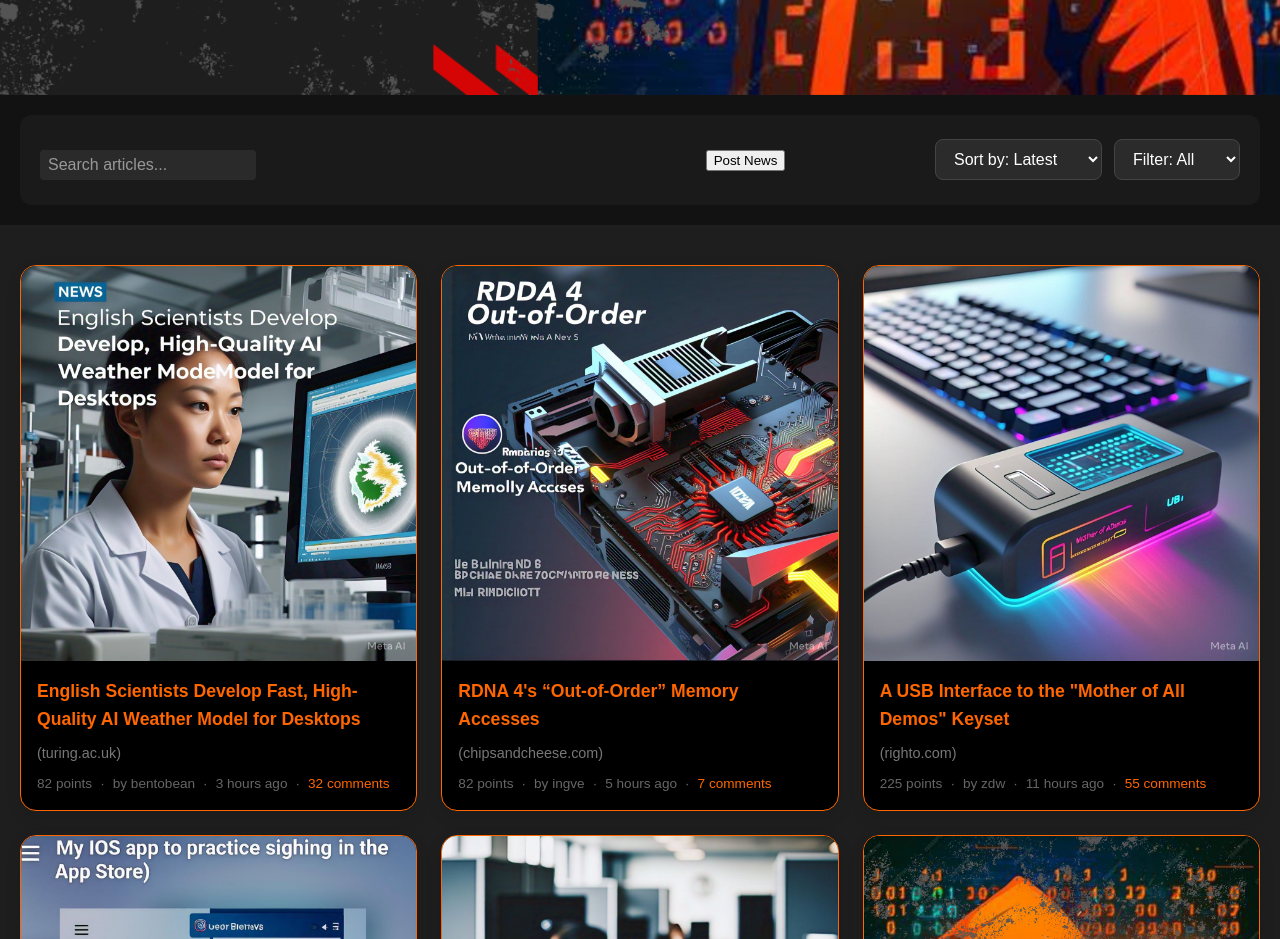
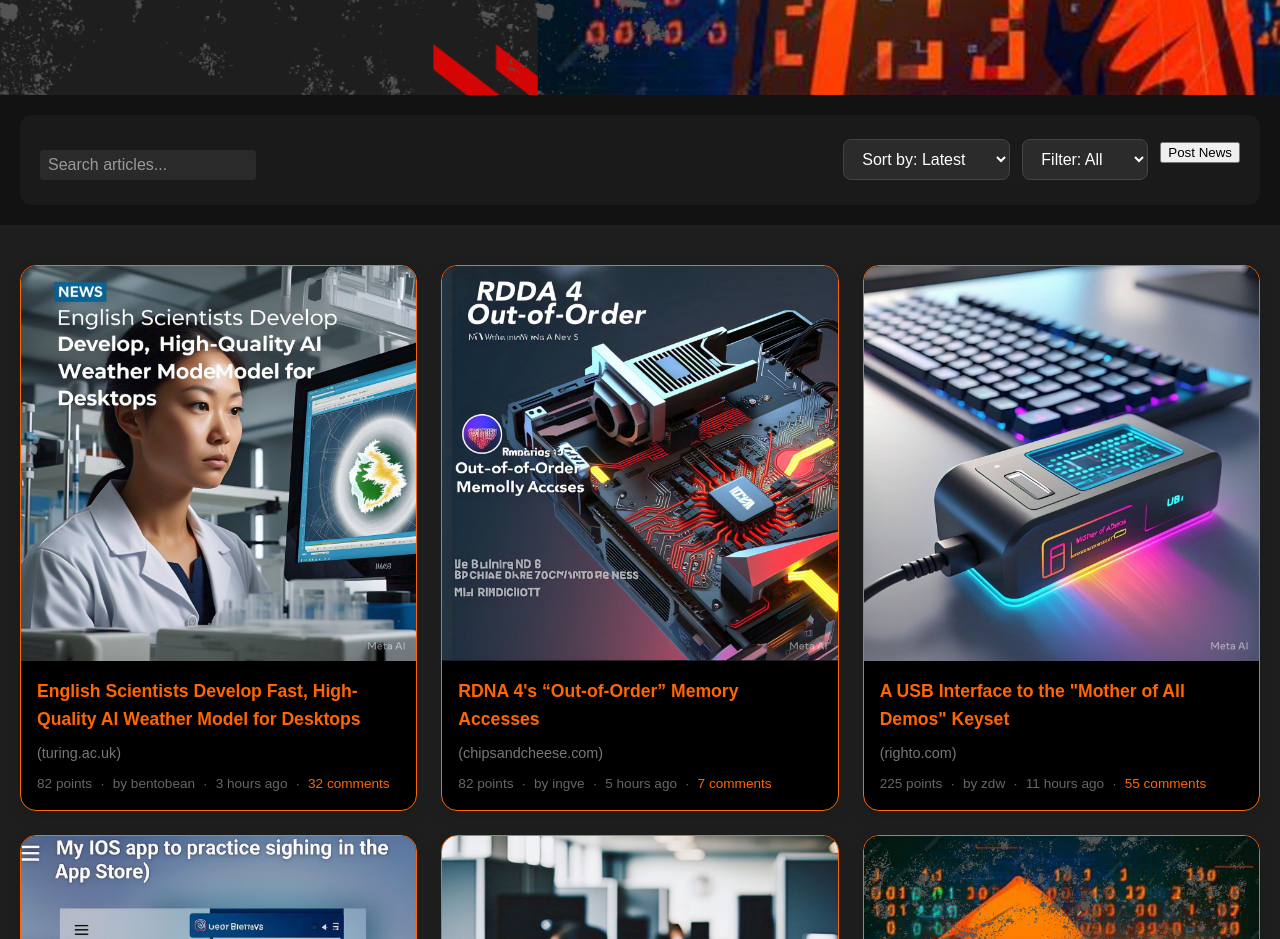
Before and after one commit to abhijeetmahamune/Hacker-News-2, a plain HTML site: page index.html in a window 1280 px wide. Shown: the part 780-1719 px from the top of the page. Drawn offline with Linux system fonts and the light colour scheme; a script that the page names is missing.

Commit message:
Update index.html

```diff
--- a/index.html
+++ b/index.html
@@ -50,7 +50,7 @@
             autocomplete="off"
           />
         </form>
-        <DIV><button >Post News</button></DIV>
+        <!-- <DIV></DIV> -->
         <div class="filter-controls">
           <select name="sort" id="sort-select">
             <option value="latest">Sort by: Latest</option>
@@ -65,7 +65,7 @@
             <option value="ios">iOS</option>
             <option value="linux">Linux</option>
             <option value="science">Science</option>
-          </select>
+          </select><a href="submit-form.html"><button class="post-btn" >Post News</button></a>
         </div>
       </section>
 
```
